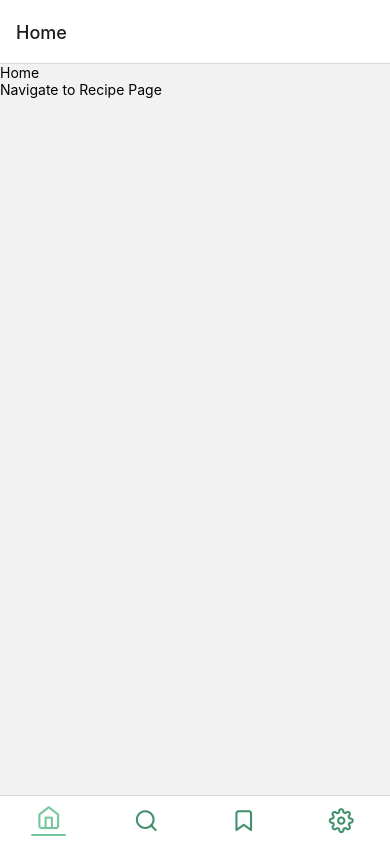
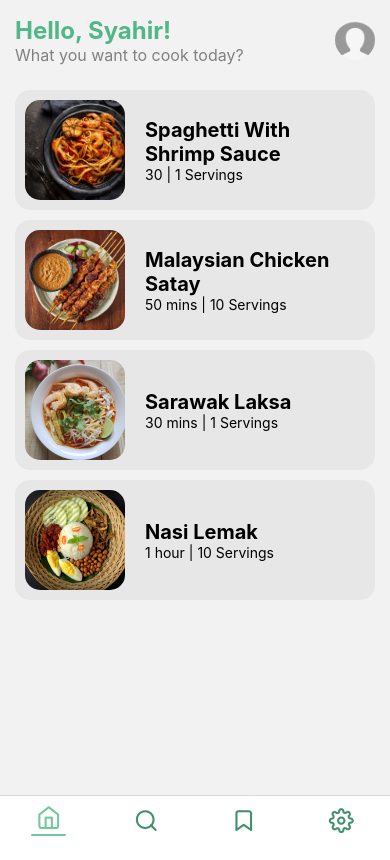
Before and after one commit to syahirdev/food-recipe, a React Native app in the folder client/: screen /Home in a window 390 px wide. Built offline with nearby package versions, Linux system fonts and the light colour scheme.

Commit message:
add home screen

```diff
--- /dev/null
+++ b/client/src/components/CategoryCard.tsx
@@ -0,0 +1,49 @@
+import React from "react";
+import { Image, StyleSheet, Text, TouchableOpacity, View } from "react-native";
+
+export const CategoryCard = ({item, onPress}: any) => {
+    return (
+        <TouchableOpacity style={styles.container} onPress={onPress}>
+            {/*Image*/}
+            <Image
+                source={item.image}
+                resizeMode={"cover"}
+                style={styles.image}
+            />
+            {/*Body*/}
+            <View style={styles.body}>
+                <Text style={styles.bodyText}>{item.name}</Text>
+                <Text style={styles.bodyFooterText}>{item.duration} | {item.serving} Servings</Text>
+            </View>
+        </TouchableOpacity>
+    );
+};
+
+const styles = StyleSheet.create({
+    container: {
+        flexDirection: "row",
+        alignItems: "center",
+        padding: 10,
+        marginTop: 10,
+        borderRadius: 15,
+        backgroundColor: "#e7e7e7"
+    },
+    image: {
+        width: 100,
+        height: 100,
+        borderRadius: 15
+    },
+    body: {
+        width: "70%",
+        paddingHorizontal: 20
+    },
+    bodyText: {
+        flex: 1,
+        fontSize: 20,
+        fontWeight: "bold",
+        color: "black"
+    },
+    bodyFooterText: {
+        fontSize: 14
+    }
+});
--- a/client/src/components/TabIcon.tsx
+++ b/client/src/components/TabIcon.tsx
@@ -8,7 +8,6 @@ interface Props {
 }
 
 export const TabIcon = ({focused, icon}: Props) => {
-    console.log(focused);
     return (
         <View style={styles.container}>
             <Icon name={icon} size={25} style={[styles.icon, focused && styles.iconActive]}/>
--- a/client/src/navigation/Tabs.tsx
+++ b/client/src/navigation/Tabs.tsx
@@ -7,11 +7,14 @@ const Tab = createBottomTabNavigator();
 
 export const Tabs = () => {
     return (
-        <Tab.Navigator tabBarOptions={{showLabel: false}}>
+        <Tab.Navigator tabBarOptions={{
+            showLabel: false
+        }}>
             <Tab.Screen
                 name={"Home"}
                 component={Home}
                 options={{
+                    headerShown: false,
                     tabBarIcon: ({focused}) => (
                         <TabIcon
                             icon={"home"}
@@ -23,6 +26,7 @@ export const Tabs = () => {
                 name={"Search"}
                 component={Home}
                 options={{
+                    headerShown: false,
                     tabBarIcon: ({focused}) => (
                         <TabIcon
                             icon={"search"}
@@ -34,6 +38,7 @@ export const Tabs = () => {
                 name={"Bookmark"}
                 component={Home}
                 options={{
+                    headerShown: false,
                     tabBarIcon: ({focused}) => (
                         <TabIcon
                             icon={"bookmark"}
@@ -45,6 +50,7 @@ export const Tabs = () => {
                 name={"Settings"}
                 component={Home}
                 options={{
+                    headerShown: false,
                     tabBarIcon: ({focused}) => (
                         <TabIcon
                             icon={"settings"}
--- a/client/src/screens/Home.tsx
+++ b/client/src/screens/Home.tsx
@@ -1,13 +1,76 @@
 import React from "react";
-import { Text, TouchableOpacity, View } from "react-native";
+import { FlatList, Image, SafeAreaView, StyleSheet, Text, TouchableOpacity, View } from "react-native";
+import { data } from "../assets/data";
+import { CategoryCard } from "../components/CategoryCard";
+import images from "../assets/images";
 
 export const Home = ({navigation}: any) => {
+
     return (
-        <View>
-            <Text>Home</Text>
-            <TouchableOpacity onPress={() => navigation.navigate("Recipe")}>
-                <Text>Navigate to Recipe Page</Text>
-            </TouchableOpacity>
-        </View>
+        <SafeAreaView style={styles.container}>
+            <FlatList
+                data={data}
+                keyExtractor={item => `${item.id}`}
+                ListHeaderComponent={
+                    <View style={styles.header}>
+                        {/*Header*/}
+                        <View style={{flex: 1}}>
+                            <Text style={styles.headerTitle}>Hello, Syahir!</Text>
+                            <Text style={styles.headerSubtitle}>What you want to cook today?</Text>
+                        </View>
+                        {/*Profile Picture*/}
+                        <TouchableOpacity onPress={() => {
+                            //TODO: navigate to profile page
+                            console.log("Profile");
+                        }}>
+                            <Image style={styles.profileImg} source={images.profile}/>
+                        </TouchableOpacity>
+                    </View>
+                }
+                renderItem={({item}) => (
+                    <CategoryCard
+                        item={item}
+                        onPress={() => navigation.navigate("Recipe", {recipe: item})}
+                    />
+                )}
+                ListFooterComponent={
+                    <View style={styles.footer}/>
+                }
+                keyboardDismissMode={"on-drag"}
+                showsVerticalScrollIndicator={false}
+            />
+        </SafeAreaView>
     );
 };
+
+const styles = StyleSheet.create({
+    container: {
+        marginHorizontal: 15,
+        flex: 1
+    },
+    header: {
+        flexDirection: "row",
+        alignItems: "center",
+        height: 80
+    },
+    headerTitle: {
+        color: "#52b788",
+        fontSize: 24,
+        fontWeight: "bold"
+    },
+    headerSubtitle: {
+        color: "gray",
+        fontSize: 16
+    },
+    profileImg: {
+        width: 40,
+        height: 40,
+        borderRadius: 40 / 2
+    },
+    itemText: {
+        color: "red"
+    },
+    footer: {
+        marginBottom: 100
+    }
+});
```
